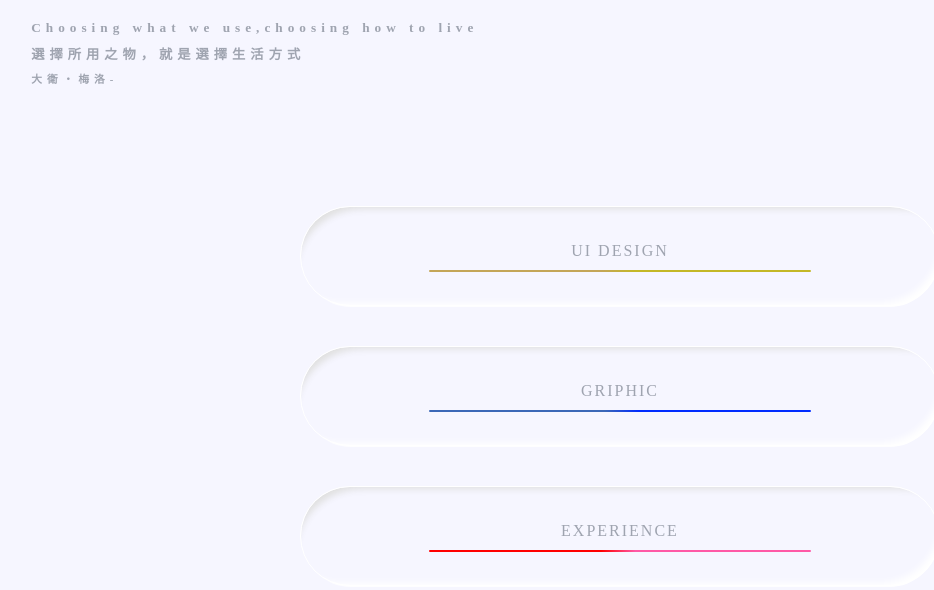
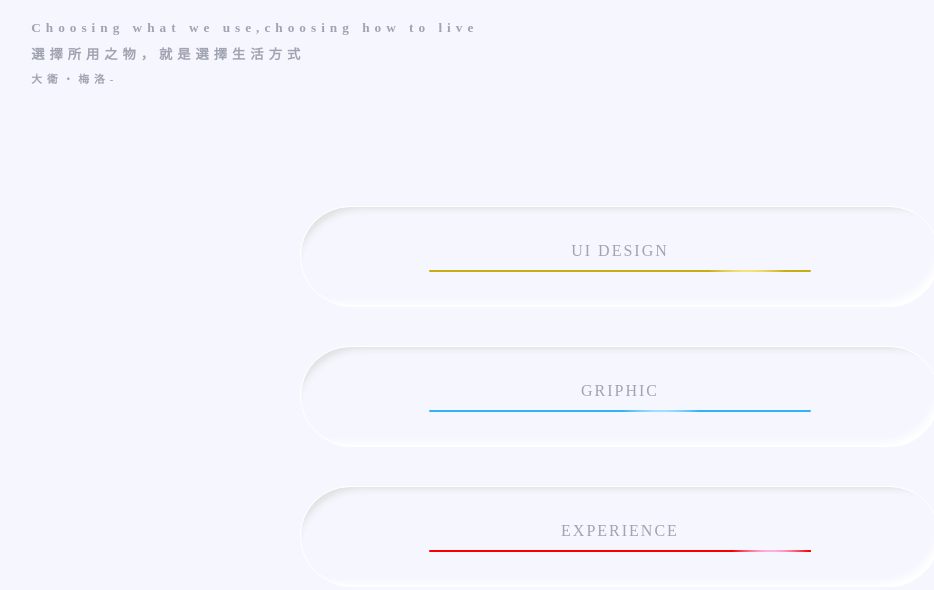
Before and after one commit to herbtea211/portfolio_2, a Vue app: page / in a window 1280 px wide. Shown: the top 590 px of the page, without its empty margins (20-954 px from the left). Built offline with nearby package versions, Linux system fonts and the light colour scheme.

Commit message:
換效果

```diff
--- a/src/components/SideBarComponent.vue
+++ b/src/components/SideBarComponent.vue
@@ -13,6 +13,7 @@
             .btn-content-box
               .btn-text {{item.p}}
               .high-light
+                .high-light-point
     .sideBar-icon(
       @click="clickSideBarIcon"
       v-show="showMenuIcon"
@@ -97,6 +98,15 @@ $rotate_-40: rotate(-40deg)
     background: -webkit-linear-gradient($deg, $firstColor 45%, $secondColor 54%)
     background: -o-linear-gradient($deg, $firstColor 45%, $secondColor 54%)
 
+@mixin highLightStyle($bgColor, $pointColor, $direction)
+  .high-light
+    background-color: $bgColor
+    .high-light-point
+      background: radial-gradient(center, ellipse cover, $pointColor 32%, $bgColor 65%)
+      background: -moz-radial-gradient(center, ellipse cover, $pointColor 32%, $bgColor 65%)
+      background: -webkit-radial-gradient(center, ellipse cover, $pointColor 32%, $bgColor 65%)
+      background: -o-radial-gradient(center, ellipse cover, $pointColor 32%, $bgColor 65%)
+      animation: pointMoveAnimation $direction
 
 @keyframes bottomIsActive
   from
@@ -142,29 +152,11 @@ $rotate_-40: rotate(-40deg)
     bottom: 100vh
     left: 100vw
 
-@keyframes highLightAnimationYellow
+@keyframes pointMoveAnimation
   from
-    @include highLightAnimation(231deg, #c4a658, #c4b827)
-  50%
-    @include highLightAnimation(0deg, #c4a658, #c4b827)
+    left: -10%
   to
-    @include highLightAnimation(231deg, #c4a658, #c4b827)
-
-@keyframes highLightAnimationBlue
-  from
-    @include highLightAnimation(231deg, #002bff, #3c68b7)
-  50%
-    @include highLightAnimation(0deg, #002bff, #3c68b7)
-  to
-    @include highLightAnimation(231deg, #002bff, #3c68b7)
-
-@keyframes highLightAnimationRed
-  from
-    @include highLightAnimation(231deg, #ff0000, #ff59a6)
-  50%
-    @include highLightAnimation(0deg, #ff0000, #ff59a6)
-  to
-    @include highLightAnimation(231deg, #ff0000, #ff59a6)
+    left: 90%
 
 #sidebar-component
   position: fixed
@@ -241,24 +233,29 @@ $rotate_-40: rotate(-40deg)
             .high-light
               width: 20%
               height: 2px
-              background-color: blue
               border-radius: 1000px
               margin-top: 10px
-              animation-direction: alternate
-              animation-iteration-count: infinite
+              overflow: hidden
+              position: relative
               transition: width $direction
               -webkit-transition: width $direction
               -moz-transition: width $direction
               -o-transition: width $direction
+              .high-light-point
+                border-radius: 1000px
+                height: 100%
+                width: 100px
+                position: absolute
+                top: 0
+                left: -10%
+                animation-direction: alternate
+                animation-iteration-count: infinite
         &:nth-child(1)
-          .high-light
-            animation: highLightAnimationYellow 3s
+          @include highLightStyle(#c7ae12, #f9e987, 2s)
         &:nth-child(2)
-          .high-light
-            animation: highLightAnimationBlue 5s
+          @include highLightStyle(#33b2f7, #aee3ff, 3s)
         &:nth-child(3)
-          .high-light
-            animation: highLightAnimationRed 3s
+          @include highLightStyle(#f80000, #ffc5fb, 3.5s)
       .type-btn
         .second
           width: 100%
```
